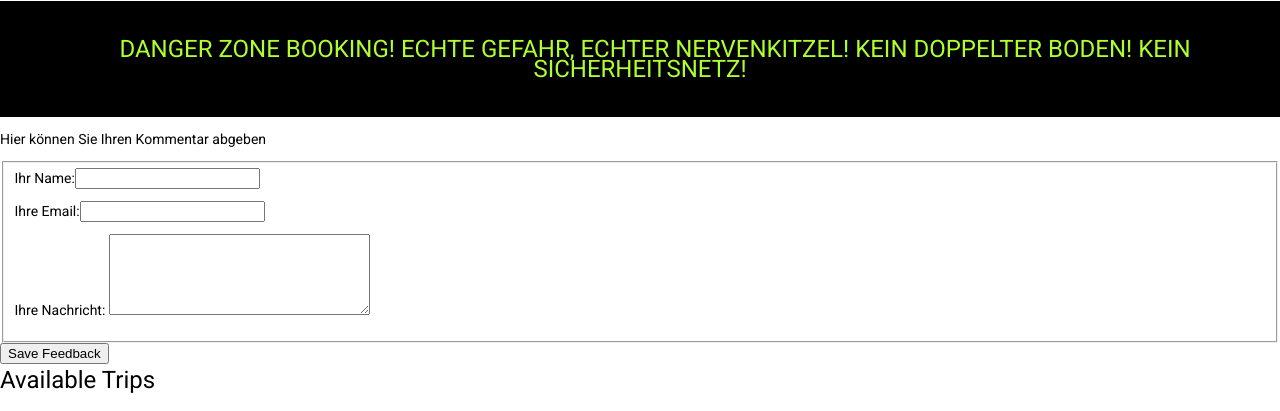
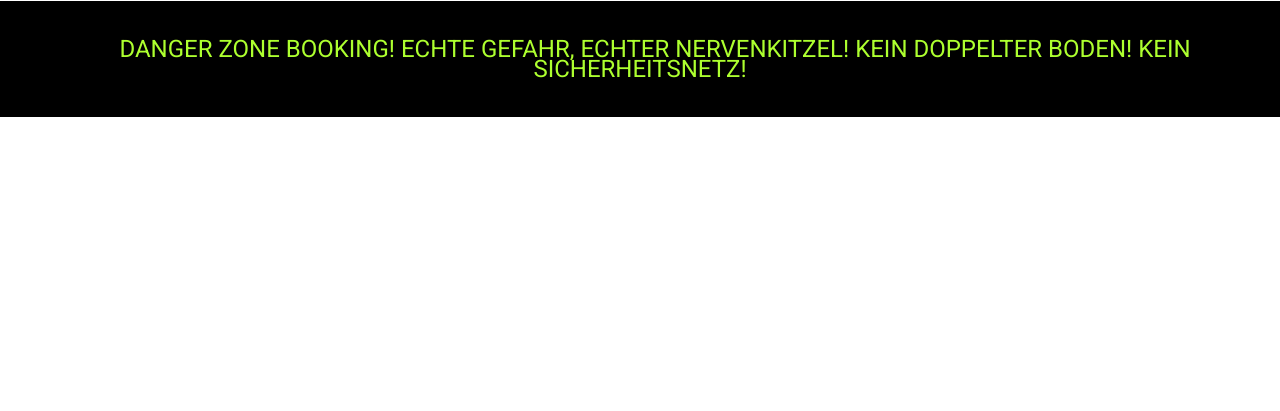
Before and after one commit to FloFink/dangerzone, an Angular app: page /home in a window 1280 px wide. Shown: the part 740-1151 px from the top of the page. After the commit the page ends 857 px from the top, so only its background shows below. Built offline with nearby package versions, Linux system fonts and the light colour scheme.

Commit message:
Fixed routing

```diff
--- a/src/app/app.component.html
+++ b/src/app/app.component.html
@@ -1,7 +1,2 @@
 <app-header-menu></app-header-menu>
-
-<app-home></app-home>
-<app-feedback></app-feedback>
-<app-trip-list></app-trip-list>
-
 <router-outlet></router-outlet>
```
